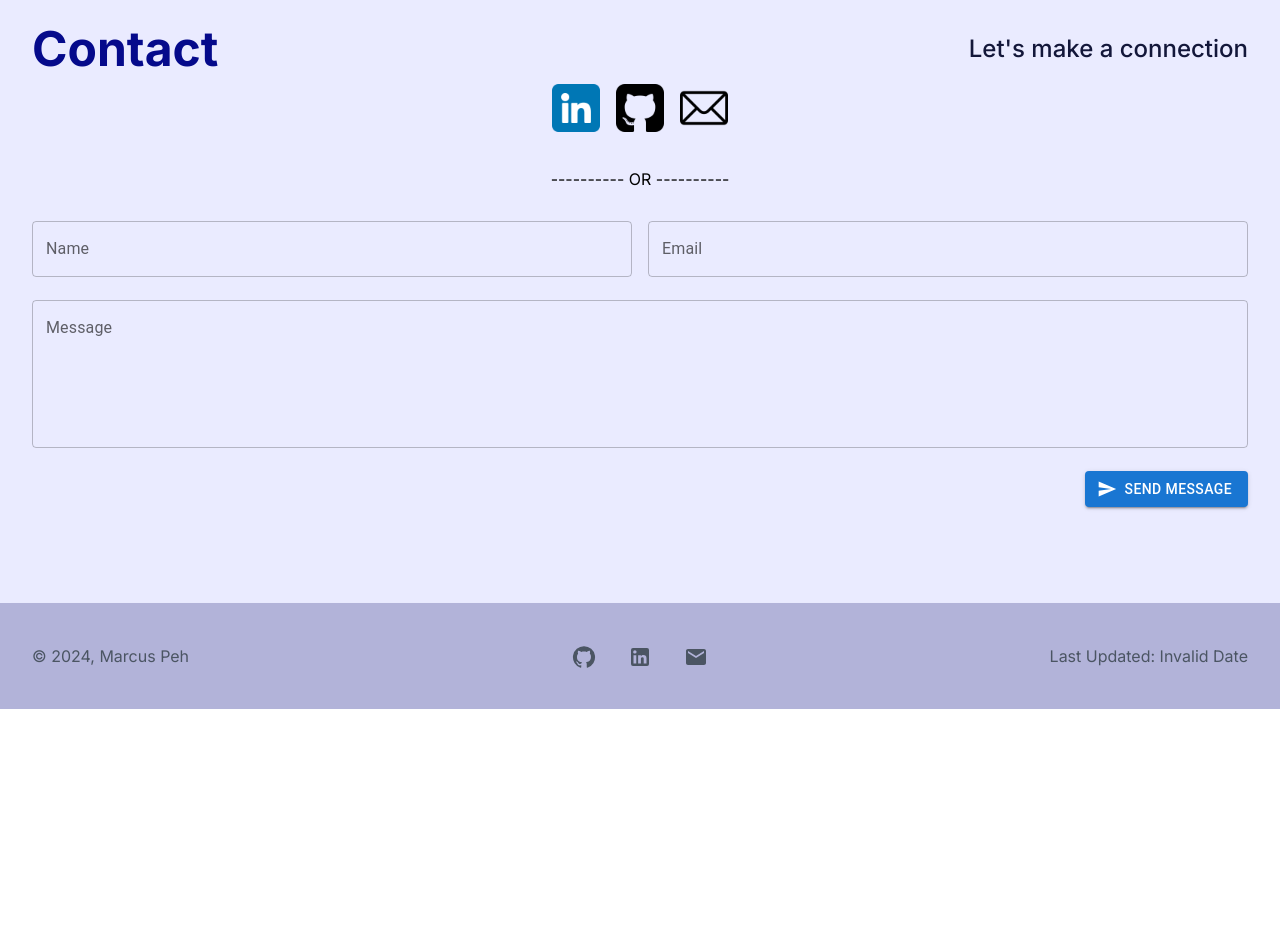
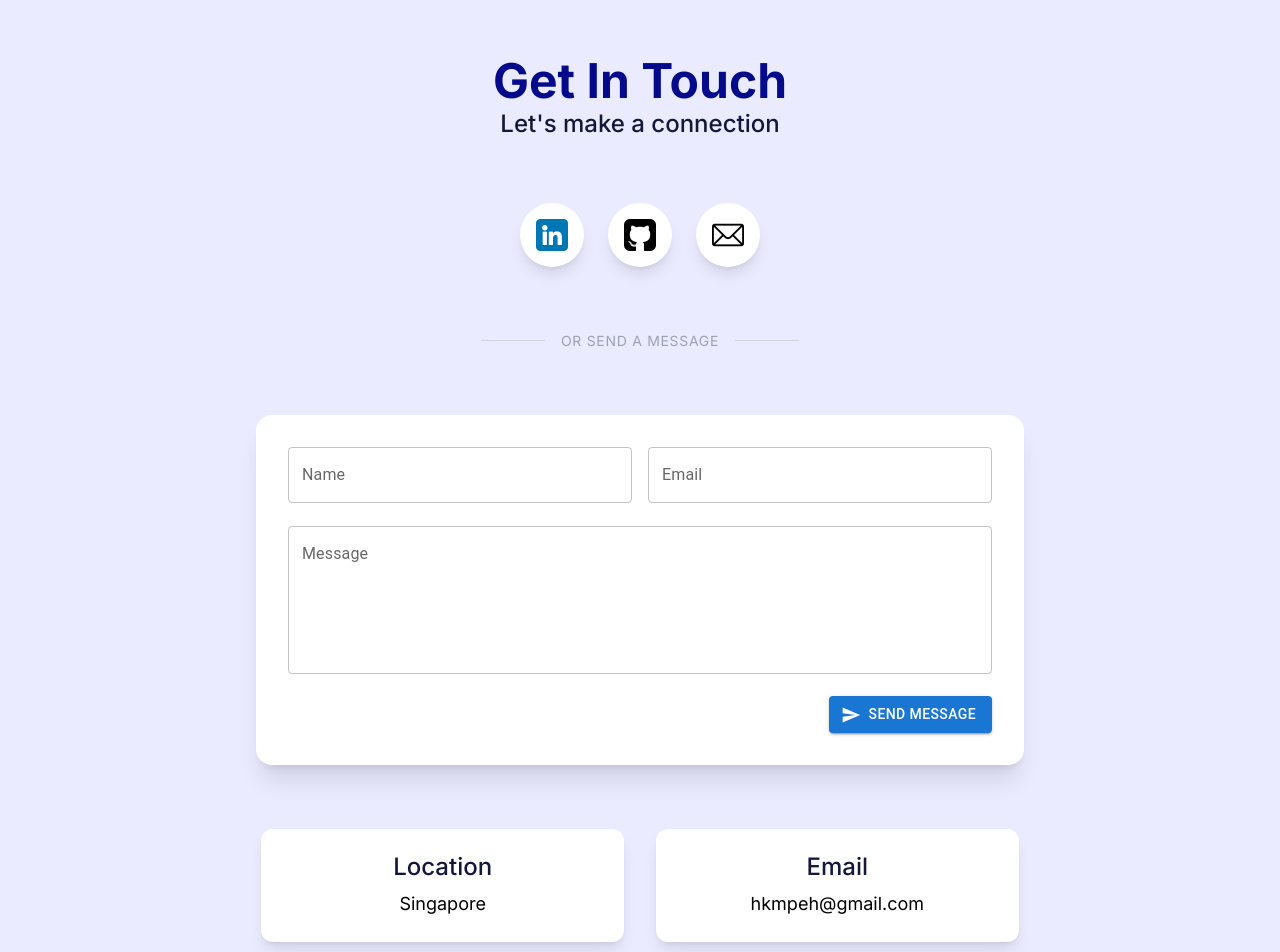
Before and after one commit to marcuspeh/marcuspeh.github.io, a Next.js app: page / in a window 1280 px wide. Shown: the part 6080-7032 px from the top of the page. Before the commit the page ends 6789 px from the top, so only its background shows below. Built offline with nearby package versions, Linux system fonts and the light colour scheme; no server answers.

Commit message:
Update component

```diff
--- a/components/contact/contactForm.tsx
+++ b/components/contact/contactForm.tsx
@@ -108,7 +108,7 @@ export function ContactForm() {
                 icon={<CheckIcon fontSize="inherit" />}
                 severity="success"
                 onClose={() => setSubmitted(false)}
-                className="mb-4 rounded-lg border border-green-200 dark:border-green-800"
+                className="mb-4 rounded-lg border border-green-200"
               >
                 Cheers, I have received your message! I will be in touch soon.
               </Alert>
--- a/components/contact/index.tsx
+++ b/components/contact/index.tsx
@@ -6,57 +6,128 @@ import Image from 'next/image';
 import {ContactForm} from './contactForm';
 import {ContactData} from '@/data/contactData';
 import {ContactDataModel} from '@/models/contactDataModel';
+import { motion } from 'framer-motion';
 
 export function Contact() {
   return (
-    <Box className="flex flex-col items-center justify-between px-8 py-12 md:py-24">
-      <Grid container className="container">
-        <Grid
-          xs={12}
-          item
-          className="flex flex-col items-center justify-between"
+    <Box className="flex flex-col items-center justify-between px-8 py-16 md:py-32">
+      <motion.div
+        initial={{ opacity: 0 }}
+        whileInView={{ opacity: 1 }}
+        viewport={{ once: true }}
+        className="container max-w-6xl"
+      >
+        {/* Header Section */}
+        <motion.div
+          initial={{ opacity: 0, y: 20 }}
+          whileInView={{ opacity: 1, y: 0 }}
+          transition={{ duration: 0.5 }}
+          viewport={{ once: true }}
+          className="text-center mb-16"
         >
-          <Box className="heading1 primary">Contact</Box>
-          <Box className="subtitle primary-dark">
+          <Box className="heading1 primary">
+            Get In Touch
+          </Box>
+          <Box className="subtitle primary-dark max-w-2xl mx-auto">
             Let&apos;s make a connection
           </Box>
-        </Grid>
-        <Grid
-          xs={12}
-          item
-          className="flex flex-row items-center justify-center"
+        </motion.div>
+
+        {/* Social Links */}
+        <motion.div
+          initial={{ opacity: 0, y: 20 }}
+          whileInView={{ opacity: 1, y: 0 }}
+          transition={{ duration: 0.5, delay: 0.2 }}
+          viewport={{ once: true }}
+          className="flex justify-center gap-6 mb-16"
         >
-          {ContactData.map((contact: ContactDataModel) => (
-            <Box key={contact.id}>
-              <Tooltip title={contact.text}>
-                <Button
+          {ContactData.map((contact: ContactDataModel, index) => (
+            <motion.div
+              key={contact.id}
+              whileHover={{ scale: 1.1 }}
+              whileTap={{ scale: 0.9 }}
+            >
+              <Tooltip title={contact.text} arrow>
+                <a
                   href={contact.link}
                   target="_blank"
-                  className="m-2 max-w-64"
+                  rel="noopener noreferrer"
+                  className="
+                    block p-4
+                    bg-white
+                    rounded-full
+                    shadow-lg hover:shadow-xl
+                    transform hover:-translate-y-1
+                    transition-all duration-300
+                  "
                 >
-                  <Image src={contact.pic} alt={contact.text} />
-                </Button>
+                  <Image
+                    src={contact.pic}
+                    alt={contact.text}
+                    className="w-8 h-8"
+                  />
+                </a>
               </Tooltip>
-            </Box>
+            </motion.div>
           ))}
-        </Grid>
-        <Grid
-          xs={12}
-          item
-          className="flex flex-row items-center justify-center py-8"
+        </motion.div>
+
+        {/* Divider */}
+        <motion.div
+          initial={{ opacity: 0, scaleX: 0 }}
+          whileInView={{ opacity: 1, scaleX: 1 }}
+          transition={{ duration: 0.5 }}
+          viewport={{ once: true }}
+          className="flex items-center justify-center mb-16"
         >
-          <Box className="bg-transparent px-3 text primary-text">
-            ---------- OR ----------
-          </Box>
-        </Grid>
-        <Grid
-          xs={12}
-          item
-          className="flex flex-row items-center justify-center"
+          <div className="flex items-center gap-4 text-gray-400">
+            <div className="h-[1px] w-16 bg-gray-300" />
+            <span className="text-sm uppercase tracking-wider">or send a message</span>
+            <div className="h-[1px] w-16 bg-gray-300" />
+          </div>
+        </motion.div>
+
+        {/* Contact Form Section */}
+        <motion.div
+          initial={{ opacity: 0, y: 20 }}
+          whileInView={{ opacity: 1, y: 0 }}
+          transition={{ duration: 0.5, delay: 0.4 }}
+          viewport={{ once: true }}
+          className="max-w-3xl mx-auto"
         >
-          <ContactForm />
-        </Grid>
-      </Grid>
+          <div className="bg-white rounded-2xl shadow-xl p-6 md:p-8">
+            <ContactForm />
+          </div>
+        </motion.div>
+
+        {/* Contact Info */}
+        <motion.div
+          initial={{ opacity: 0, y: 20 }}
+          whileInView={{ opacity: 1, y: 0 }}
+          transition={{ duration: 0.5, delay: 0.6 }}
+          viewport={{ once: true }}
+          className="mt-16 text-center"
+        >
+          <Grid container spacing={4} justifyContent="center">
+            <Grid item xs={12} md={4}>
+              <div className="p-6 rounded-xl bg-white shadow-lg">
+                <Box className="subtitle primary-dark font-bold mb-2">Location</Box>
+                <Box className="text-lg primary-text">
+                  Singapore
+                </Box>
+              </div>
+            </Grid>
+            <Grid item xs={12} md={4}>
+              <div className="p-6 rounded-xl bg-white shadow-lg">
+                <Box className="subtitle primary-dark font-bold mb-2">Email</Box>
+                <Box className="text-lg primary-text">
+                  hkmpeh@gmail.com
+                </Box>
+              </div>
+            </Grid>
+          </Grid>
+        </motion.div>
+      </motion.div>
     </Box>
   );
 }
```
